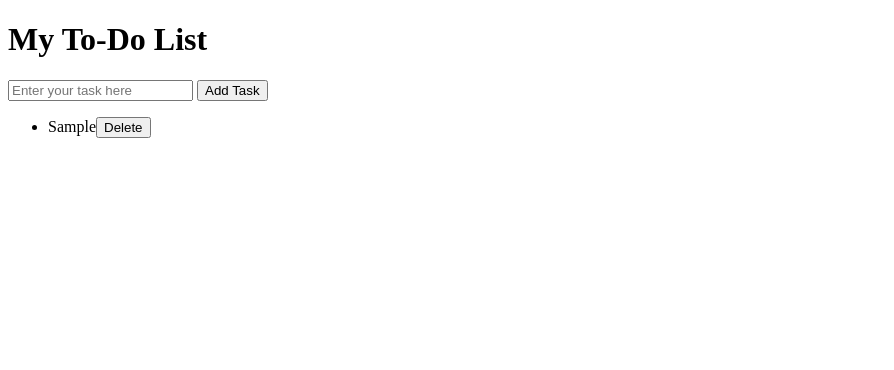
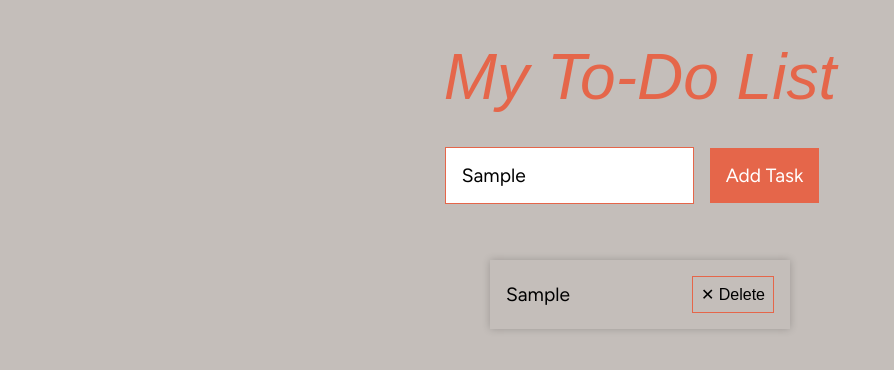
Before and after one commit to jimmylee88/to-do-list, a plain HTML site: page index.html in a window 1280 px wide. Both pictures are taken after typing "Sample" into the empty fields and a click on the button "Add Task". Shown: the whole page, without its empty margins (0-894 px from the left). Drawn offline with Linux system fonts and the light colour scheme; a web font is replaced by a local one.

Commit message:
Basic styling added - centred elements and increased sizes of inputs, buttons, and fonts

```diff
--- a/script.js
+++ b/assets/script.js
@@ -12,16 +12,16 @@ submitButton.addEventListener("click", addTask);
 
 // define function for addTask
 function addTask() {
-    var taskText = taskInput.value.trim(); // gets value and gets rid of spaces
+    var taskText = taskInput.value.trim(); // takes value and gets rid of spaces
 
     if (taskText !== "") {
 
         // Creates a new li
         var newListItem = document.createElement("li");
 
-        // Add a delete button with event listenr to the li
+        // Add a delete button with event listener to the li
         var deleteButton = document.createElement("button");
-        deleteButton.textContent = "Delete";
+        deleteButton.textContent = "✕ Delete";
         deleteButton.className = "delete-btn";
         deleteButton.addEventListener("click", deleteTask);
 
@@ -36,13 +36,12 @@ function addTask() {
         // Add the li to the task-list ul
         taskList.appendChild(newListItem);
 
-        // clears the input for a new task to enter
-        taskInput.value = "";
-
+        // // clears the input for a new task to enter
+        // taskInput.value = "";
     }
 
     else {
-        alert("You can't enter an empty task! \nPlease type one in.");
+        alert("Sorry, empty tasks can't be added! \nPlease type one in.");
     }
 }
 
--- /dev/null
+++ b/assets/style.css
@@ -0,0 +1,108 @@
+* {
+    box-sizing: border-box;
+}
+
+:root {
+    --heading-font: 'MuseoModerno', sans-serif;
+    --main-font: 'Figtree', sans-serif;
+    --main-bg: rgb(196, 190, 186);
+    --primary-color: rgb(229, 102, 74);
+    --secondary-color: ;
+}
+
+body {
+    background-color: var(--main-bg);
+}
+
+#todo-app {
+    display: flex;
+    flex-flow: column;
+    justify-content: center;
+    align-items: center;
+    font-family: var(--main-font);
+}
+
+header {
+    margin-bottom: 40px;
+}
+
+.input-container {
+    display: flex;
+    flex-flow: row wrap;
+    justify-content: center;
+    align-items: center;
+    gap: 16px;
+}
+
+#text-field {
+    padding: 16px;
+    font-family: var(--main-font);
+    font-size: 1.2rem;
+    border: 1px solid var(--primary-color);
+}
+
+#submit-btn {
+    margin-right: 16px;
+    padding: 16px;
+    font-family: var(--main-font);
+    font-size: 1.2rem;
+    background-color: var(--primary-color);
+    border: none;
+    color: white;
+}
+
+h1 {
+    font-family: var(--heading-font);
+    font-style: italic;
+    font-weight: 200;
+    font-size: 4rem;
+    line-height: 3.3rem;
+    color: var(--primary-color);
+}
+
+span {
+    margin-right: 8px;
+    font-family: var(--main-font);
+    font-size: 1.2rem;
+}
+
+#task-list {
+    /* Gets rid of default indent spacing */
+    padding-inline-start: 0;
+}
+
+li {
+    margin-bottom: 24px;
+    padding: 16px;
+    list-style: none;
+    box-shadow: 0 0 8px rgba(0,0,0,0.2);
+    display: flex;
+    justify-content: space-between;
+    align-items: center;
+    gap: 16px;
+    transition: all 0.2s ease-in-out;
+    min-width: 300px
+}
+
+li:hover {
+    box-shadow: 0 0 2px rgba(0,0,0,0.25);
+    cursor: pointer;
+}
+
+button.delete-btn {
+    padding: 8px;
+    background-color: var(--main-bg);
+    border: 1px solid var(--primary-color);
+    font-size: 1rem;
+    transition: all 0.2s ease-in-out;
+}
+
+button.delete-btn:hover {
+    background-color: var(--primary-color);
+    color: white;
+    cursor: grab;
+}
+
+button.delete-btn:active {
+    cursor: grabbing;
+}
--- a/index.html
+++ b/index.html
@@ -3,7 +3,11 @@
 <head>
     <meta charset="UTF-8">
     <meta name="viewport" content="width=device-width, initial-scale=1.0">
-    <title>To-do List</title>
+    <title>✅ To-do List</title>
+    <link rel="stylesheet" href="./assets/style.css">
+    <link rel="preconnect" href="https://fonts.googleapis.com">
+    <link rel="preconnect" href="https://fonts.gstatic.com" crossorigin>
+    <link href="https://fonts.googleapis.com/css2?family=Figtree:ital,wght@0,300..900;1,300..900&family=MuseoModerno:ital,wght@0,100..900;1,100..900&display=swap" rel="stylesheet">
 </head>
 
 <body>
@@ -11,7 +15,7 @@
         <header>
             <h1>My To-Do List</h1>
             <div class="input-container">
-            <input type="text" id="text-field" placeholder="Enter your task here">
+            <input type="text" id="text-field" placeholder="Enter your task here...">
         <button id="submit-btn"> Add Task</button>
         </header>
 
@@ -20,5 +24,5 @@
         </div>
     </main>
 </body>
-<script src="./script.js"></script>
+<script src="./assets/script.js"></script>
 </html>
```
Also changed, not shown: 1 other file.
